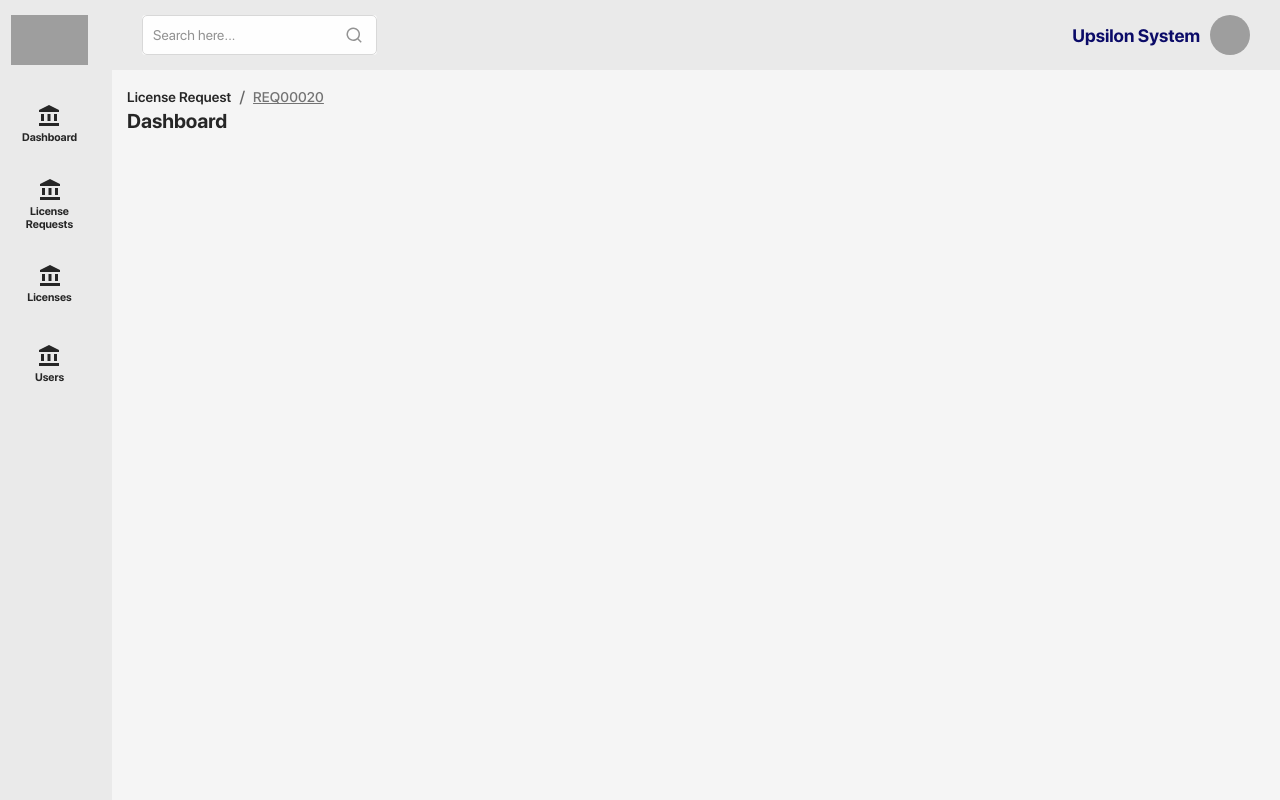
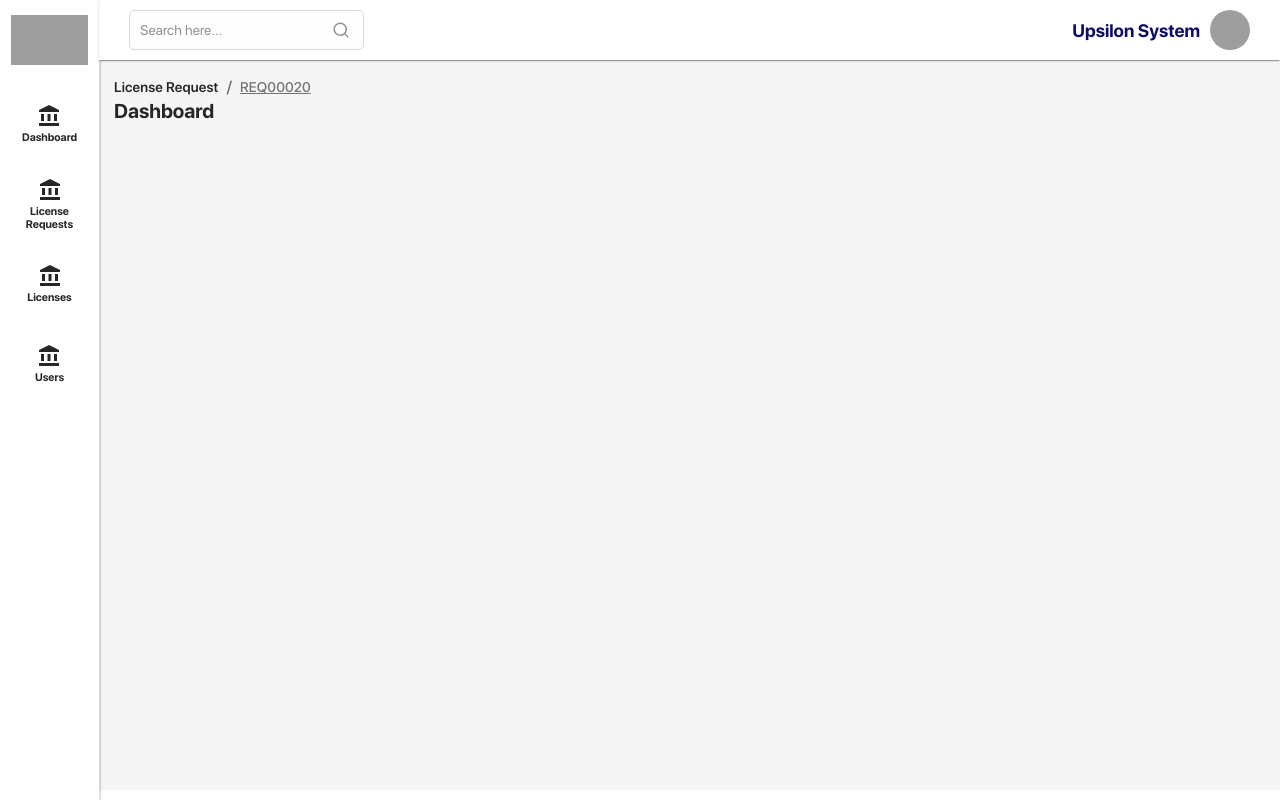
Before and after one commit to prakhar-pratap-diatoz/solum-fe, a React (Create React App) app: page /dashboard in a window 1280 px wide. Built offline with nearby package versions, Linux system fonts and the light colour scheme; grey boxes are pictures that could not be loaded.

Commit message:
side nav width adjusted

```diff
--- a/src/components/SideNav/style.scss
+++ b/src/components/SideNav/style.scss
@@ -1,10 +1,14 @@
 #side_nav_container{
-    width: 90px;
+    width: 77px;
     height: calc(100vh - 30px);
     overflow: auto;
-    background-color: #eaeaea;
+    // background-color: #eaeaea;
     color: #262626;
     padding: 15px 11px;
+    -webkit-backdrop-filter: blur(30px);
+    backdrop-filter: blur(30px);
+    background-color: rgba(var(--color-nav-bg), var(--color-nav-bg-opacity));
+    box-shadow: 1px 2px 1px -1px rgba(0, 0, 0, .086), 2px 1px 1px 0 rgba(0, 0, 0, .078), 2px 0 3px 0 rgba(0, 0, 0, .063);
 
     .company-icon{
         margin-bottom: 20px;
--- a/src/components/TopNav/style.scss
+++ b/src/components/TopNav/style.scss
@@ -1,7 +1,13 @@
 #top_nav_wrapper{
     height: 70px;
-    width: calc(100vw - 112px);
-    background-color: #eaeaea;
+    width: calc(100vw - 99px);
+    // background-color: #eaeaea;
+    -webkit-backdrop-filter: blur(30px);
+    backdrop-filter: blur(30px);
+    background-color: rgba(var(--color-nav-bg), var(--color-nav-bg-opacity));
+    box-shadow: var(--navbar-box-shadow);
+    height: 60px;
+    z-index: 1300;
     .nav-contents{
         display: flex;
         align-items: center;
```
